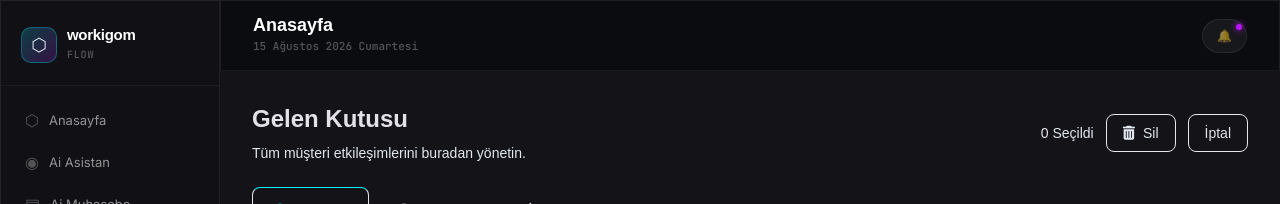
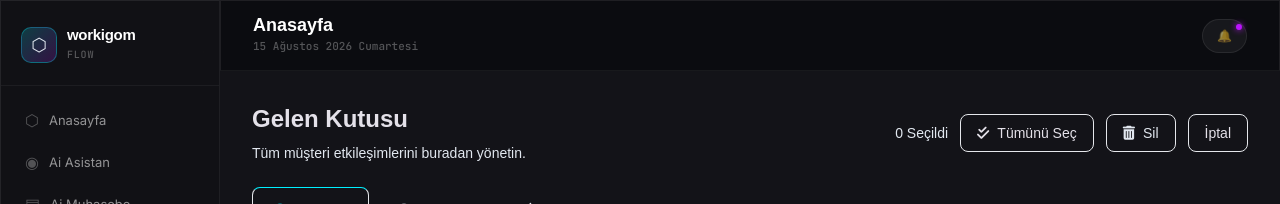
Before and after one commit to cicicarscom-pixel/flowweb, a Next.js app: page /gelen-kutusu in a window 1280 px wide. Both pictures are taken after a click on the button "Seç". Shown: the top 204 px of the page. Built offline with nearby package versions, Linux system fonts and the light colour scheme; no server answers; the database is empty.

Commit message:
feat: Yorum ve mesaj silme işlemlerine 'Tümünü Seç' özelliği eklendi

```diff
--- a/src/app/(dashboard)/gelen-kutusu/page.tsx
+++ b/src/app/(dashboard)/gelen-kutusu/page.tsx
@@ -278,6 +278,24 @@ export default function GelenKutusuPage() {
     }
   };
 
+  const handleSelectAll = () => {
+    let allIds: string[] = [];
+    if (activeTab === 'mesajlar') {
+      allIds = conversations.map(c => c.zernio_conversation_id || c.id);
+    } else if (activeTab === 'yorumlar') {
+      allIds = comments.map(c => c.zernio_comment_id || c.id);
+    } else if (activeTab === 'degerlendirmeler') {
+      allIds = reviews.map(r => r.id);
+    }
+
+    if (selectedItems.length === allIds.length && allIds.length > 0) {
+      setSelectedItems([]);
+    } else {
+      setSelectedItems(allIds);
+    }
+  };
+
+
   const getPlatformIcon = (platform: string) => {
     switch (platform?.toLowerCase()) {
       case 'instagram': return <i className="fa-brands fa-instagram text-[#ebb2ff]"></i>;
@@ -302,6 +320,12 @@ export default function GelenKutusuPage() {
           {isSelectionMode ? (
             <>
               <span className="text-sm font-medium text-app-muted">{selectedItems.length} Seçildi</span>
+              <button
+                onClick={handleSelectAll}
+                className="px-4 py-2 rounded-lg bg-app-card border border-app-border text-on-surface hover:bg-app-border transition-colors text-sm font-medium flex items-center gap-2"
+              >
+                <i className="fa-solid fa-check-double"></i> Tümünü Seç
+              </button>
               <button
                 onClick={handleDeleteSelected}
                 disabled={selectedItems.length === 0}
```
